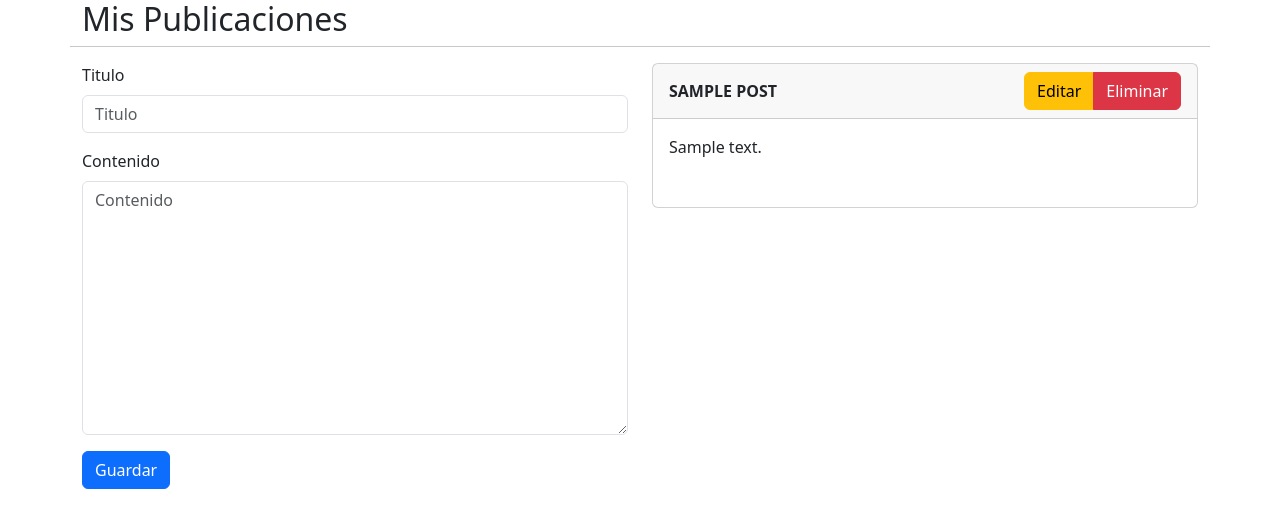
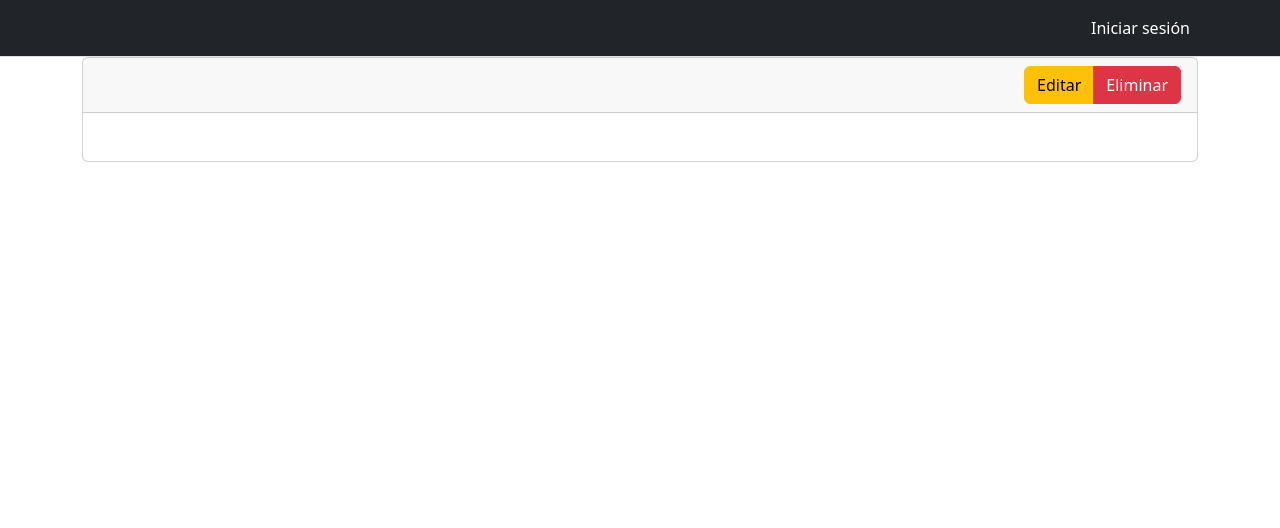
Before and after one commit to agetros/taller_web_2024, a Django app: page /publicaciones/ in a window 1280 px wide. Shown: the top 528 px of the page. Run offline with Django 5.2, Linux system fonts and the light colour scheme; tables that the repository leaves empty hold one stand-in row (values such as "Sample post"); some libraries are stand-ins or nearby versions.

Commit message:
New template
Added base template
Added index view
Separated forms from models
Updated models
Updated publicaciones template

```diff
--- a/blog/urls.py
+++ b/blog/urls.py
@@ -17,9 +17,10 @@
 
 from django.contrib import admin
 from django.urls import path
-from website.views import publicaciones
+from website.views import publicaciones, index
 
 urlpatterns = [
     path("admin/", admin.site.urls),
+    path("", index),
     path("publicaciones/", publicaciones),
 ]
--- /dev/null
+++ b/website/forms.py
@@ -0,0 +1,8 @@
+from django.forms import ModelForm, TextInput, Textarea
+from .models import Post
+
+
+class PostForm(ModelForm):
+    class Meta:
+        model = Post
+        fields = ["title", "content", "category"]
--- a/website/models.py
+++ b/website/models.py
@@ -1,22 +1,19 @@
 from django.db import models
-from django.forms import ModelForm, TextInput, Textarea
 
 
 # Create your models here.
 class Post(models.Model):
-    titulo = models.CharField(max_length=100)
-    contenido = models.TextField()
-    fecha = models.DateTimeField(auto_now_add=True)
+    title = models.CharField(max_length=100)
+    content = models.TextField()
+    date = models.DateTimeField(auto_now_add=True)
+    category = models.ForeignKey("Category", on_delete=models.CASCADE)
 
     def __str__(self):
-        return self.titulo
+        return self.title
 
 
-class PostForm(ModelForm):
-    class Meta:
-        model = Post
-        fields = ["titulo", "contenido"]
-        widgets = {
-            "titulo": TextInput(attrs={"class": "form-control"}),
-            "contenido": Textarea(attrs={"class": "form-control"}),
-        }
+class Category(models.Model):
+    name = models.CharField(max_length=100)
+
+    def __str__(self):
+        return self.name
--- /dev/null
+++ b/website/templates/website/base.html
@@ -0,0 +1,51 @@
+<!DOCTYPE html>
+<html lang="es">
+<head>
+    <meta charset="UTF-8">
+    <meta name="viewport" content="width=device-width, initial-scale=1.0">
+    <title>Mi Blog</title>
+    {% load bootstrap5 %}
+    {% bootstrap_css %}
+</head>
+<body>
+    <main>
+        <nav class="py-2 bg-dark border-bottom">
+            <div class="container d-flex flex-wrap">
+                <ul class="nav me-auto"></ul>
+                <ul class="nav">
+                <li class="nav-item"><a href="#" class="nav-link link-body-emphasis px-2 text-white">Iniciar sesión</a></li>
+                </ul>
+            </div>
+        </nav>
+        <div class="container">
+            <div class="row">
+                <div class="col">
+                    {% block categories %}
+                    {% endblock %}
+                </div>
+            </div>
+            <div class="row">
+                <div class="col">
+                    {% block banner %}
+                    {% endblock %}
+                </div>
+            </div>
+            <div class="row">
+                <div class="col">
+                    {% block feature %}
+                    {% endblock %}
+                </div>
+            </div>
+            <div class="row">
+                <div class="col col-md-9">
+                </div>
+                <div class="col col-md-3">
+                </div>
+            </div>
+            {% block content %}
+            {% endblock %}
+        </div>
+    </main>
+    {% bootstrap_javascript %}
+</body>
+</html>
--- a/website/templates/website/publicaciones.html
+++ b/website/templates/website/publicaciones.html
@@ -1,18 +1,11 @@
-<html>
+{% extends "./base.html" %}
+{% load bootstrap5 %}
 
-<head>
-    <meta charset="UTF-8">
-    <title>Mis Publicaciones</title>
-    {% load bootstrap5 %}
-    {% bootstrap_css %}
-</head>
+{% block title %}Mis publicaciones{% endblock %}
 
-<body>
-    <div class="container">
+{% block content %}
 <div class="row">
-            <h2>Mis Publicaciones</h2>
-            <hr>
-            <div class="col">
+    {% comment %} <div class="col">
         <form method="POST">
             {% csrf_token %}
             {% bootstrap_form formulario %}
@@ -22,7 +15,7 @@
             <input type="hidden" name="editing" value="{{ editing }}">
             <input type="hidden" name="id" value="{{ id }}">
         </form>
-            </div>
+    </div> {% endcomment %}
     <div class="col">
         {% for publicacion in publicaciones %}
         <div class="card mb-3">
@@ -44,8 +37,4 @@
         {% endfor %}
     </div>
 </div>
-    </div>
-    {% bootstrap_javascript %}
-</body>
-
-</html>
+{% endblock %}
--- a/website/views.py
+++ b/website/views.py
@@ -1,5 +1,10 @@
 from django.shortcuts import render
-from .models import Post, PostForm
+from .models import Post
+from .forms import PostForm
+
+
+def index(request):
+    return render(request, "website/base.html")
 
 
 # Create your views here.
@@ -22,8 +27,8 @@
             if form.is_valid():
                 if request.POST.get("editing") == "True":
                     post = Post.objects.get(id=request.POST.get("id"))
-                    post.titulo = form.cleaned_data["titulo"]
-                    post.contenido = form.cleaned_data["contenido"]
+                    post.title = form.cleaned_data["titulo"]
+                    post.content = form.cleaned_data["contenido"]
                     post.save()
                     editing = False
                     form = PostForm()
```
Also changed, not shown: website/migrations/0001_initial.py. Lines whose indentation alone changed are shown as unchanged.
